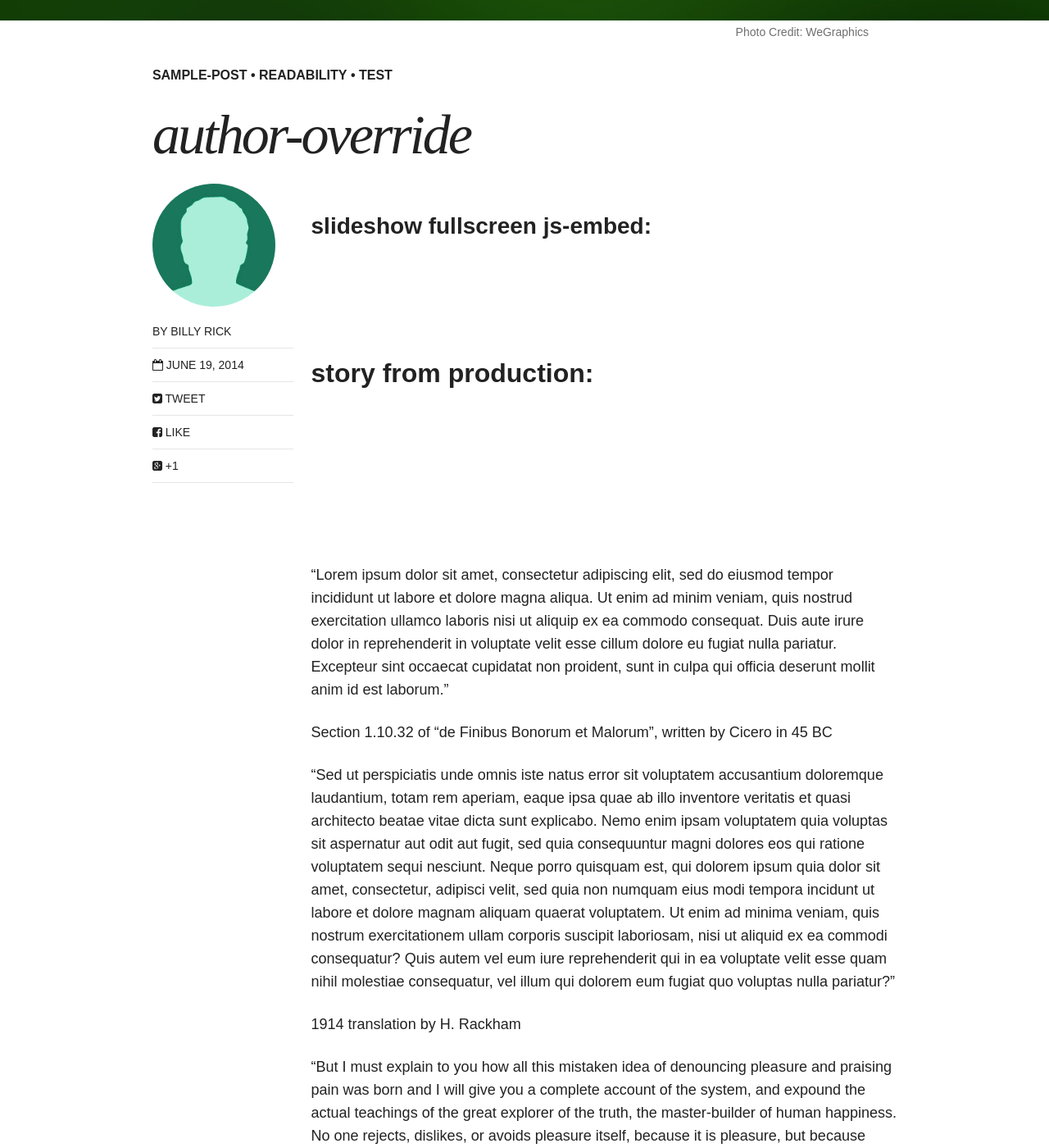
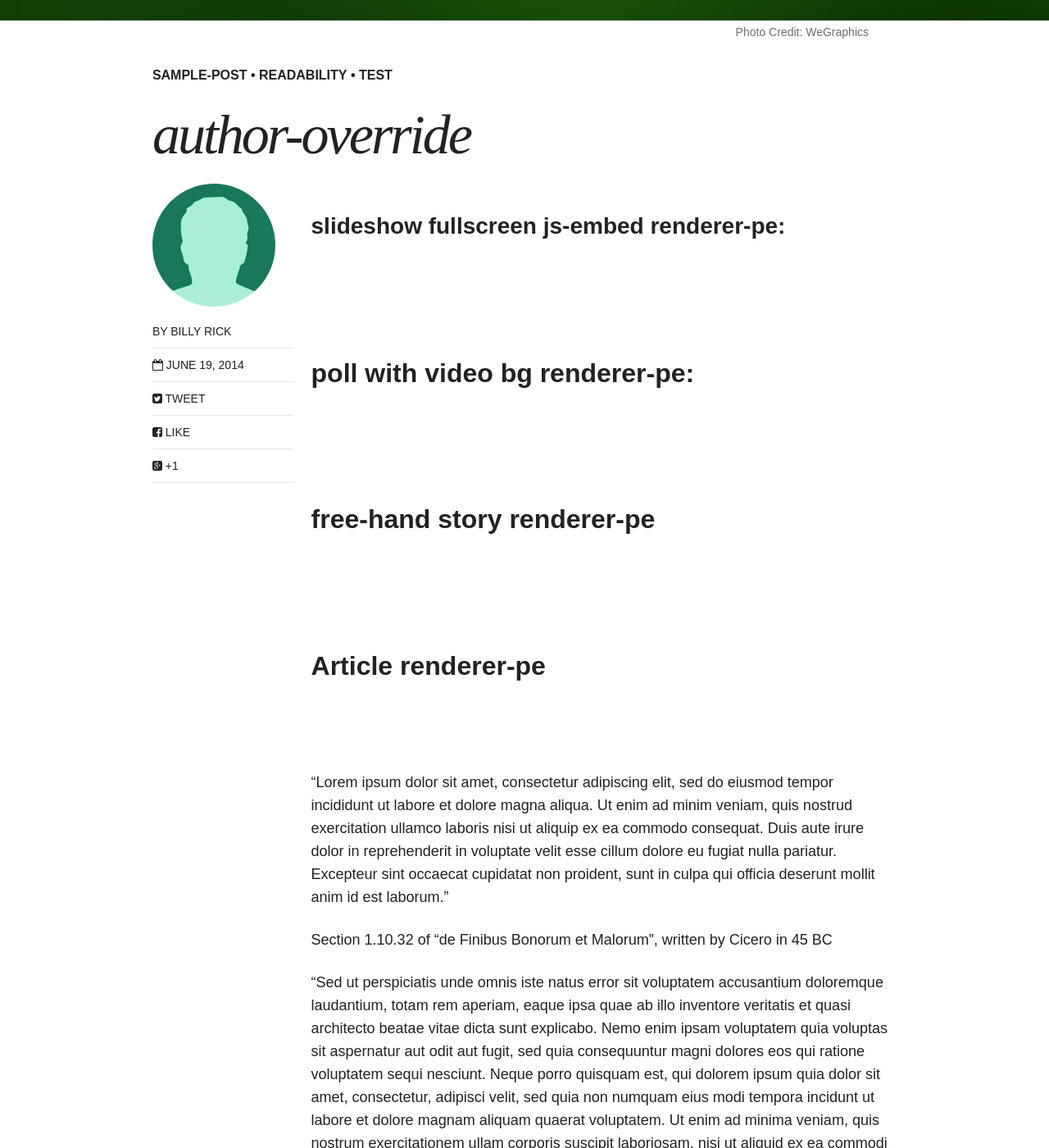
Before and after one commit to galdil/galdil.github.io, a Jekyll site: the page built from _posts/articles/2014-06-19-author-override.md, in a window 1280 px wide and 1400 px high, scrolled down 668 px. Shown: the whole window at 82% size. Built offline with Jekyll 4.4.1, drawn with Linux system fonts in a browser that asks for light colours; nearby versions of some CDN libraries.

Commit message:
Update 2014-06-19-author-override.md

```diff
--- a/_posts/articles/2014-06-19-author-override.md
+++ b/_posts/articles/2014-06-19-author-override.md
@@ -12,15 +12,19 @@
   credit: WeGraphics
   creditlink: http://wegraphics.net/downloads/free-ultimate-blurred-background-pack/
 ---
-### slideshow fullscreen js-embed:
+### slideshow fullscreen js-embed renderer-pe:
 <br>
 <div class="apester-media" data-media-id="5a16bc054602d90001c2497f" height="388"></div><script async src="https://storage.googleapis.com/apester-staging/sdk/pe/core.min.js"></script>
 <br>
-## story from production:<br>
+## poll with video bg renderer-pe:<br>
 <br>
 <div class="apester-media" data-media-id="5a144dbdec1aac0001b9a082" height="350"></div><script async src="https://storage.googleapis.com/apester-staging/sdk/pe/core.min.js"></script>
 <br>
+## free-hand story renderer-pe
+<br>
 <div class="apester-media" data-media-id="5a1420deec1aac0001b9a062" height="512"></div><script async src="https://storage.googleapis.com/apester-staging/sdk/pe/core.min.js"></script>
+<br>
+## Article renderer-pe
 <br>
 <div class="apester-media" data-media-id="5a153df9ec1aac0001b9a08d" height="600"></div><script async src="https://storage.googleapis.com/apester-staging/sdk/pe/core.min.js"></script>
 <br>
```
